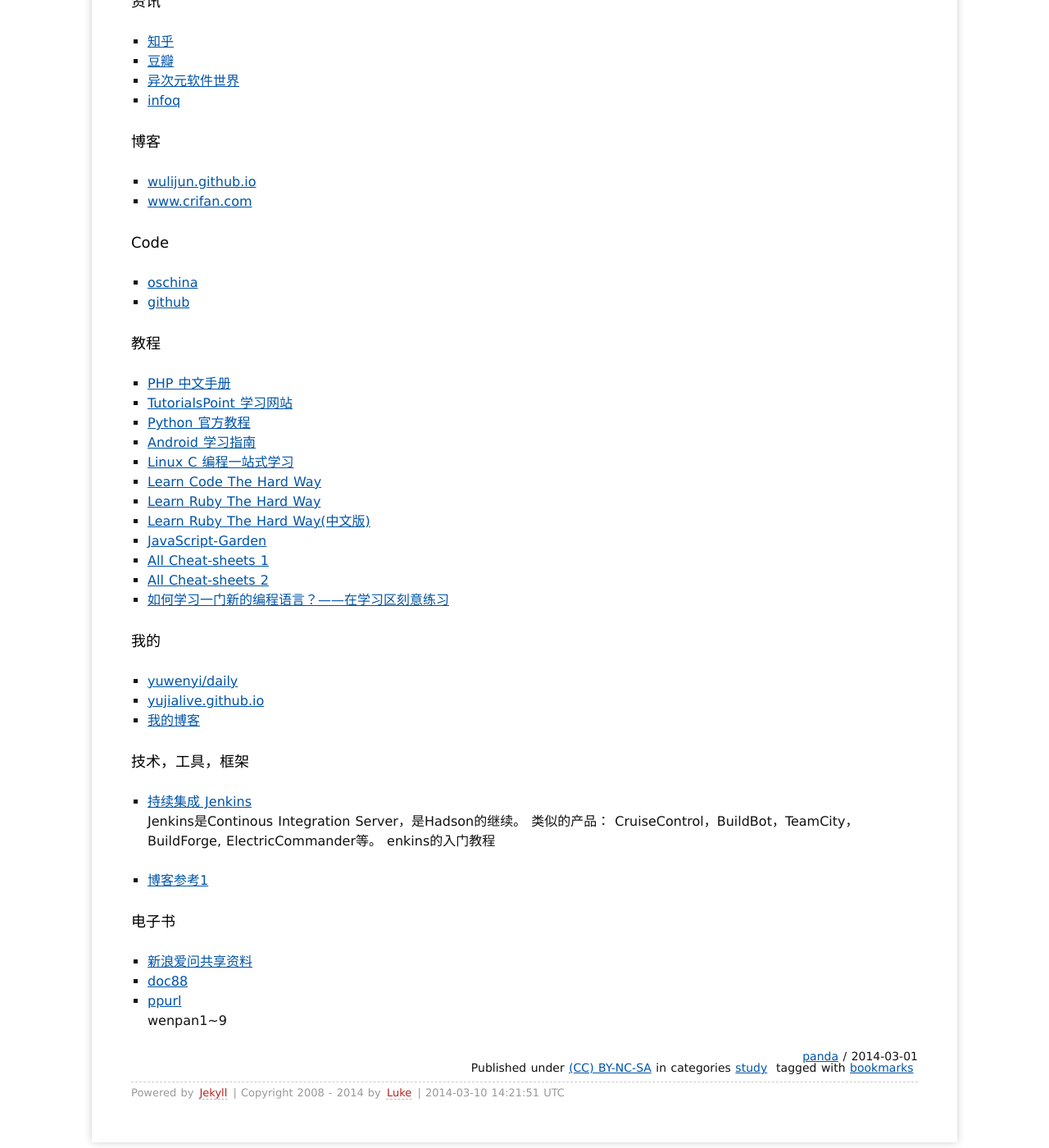
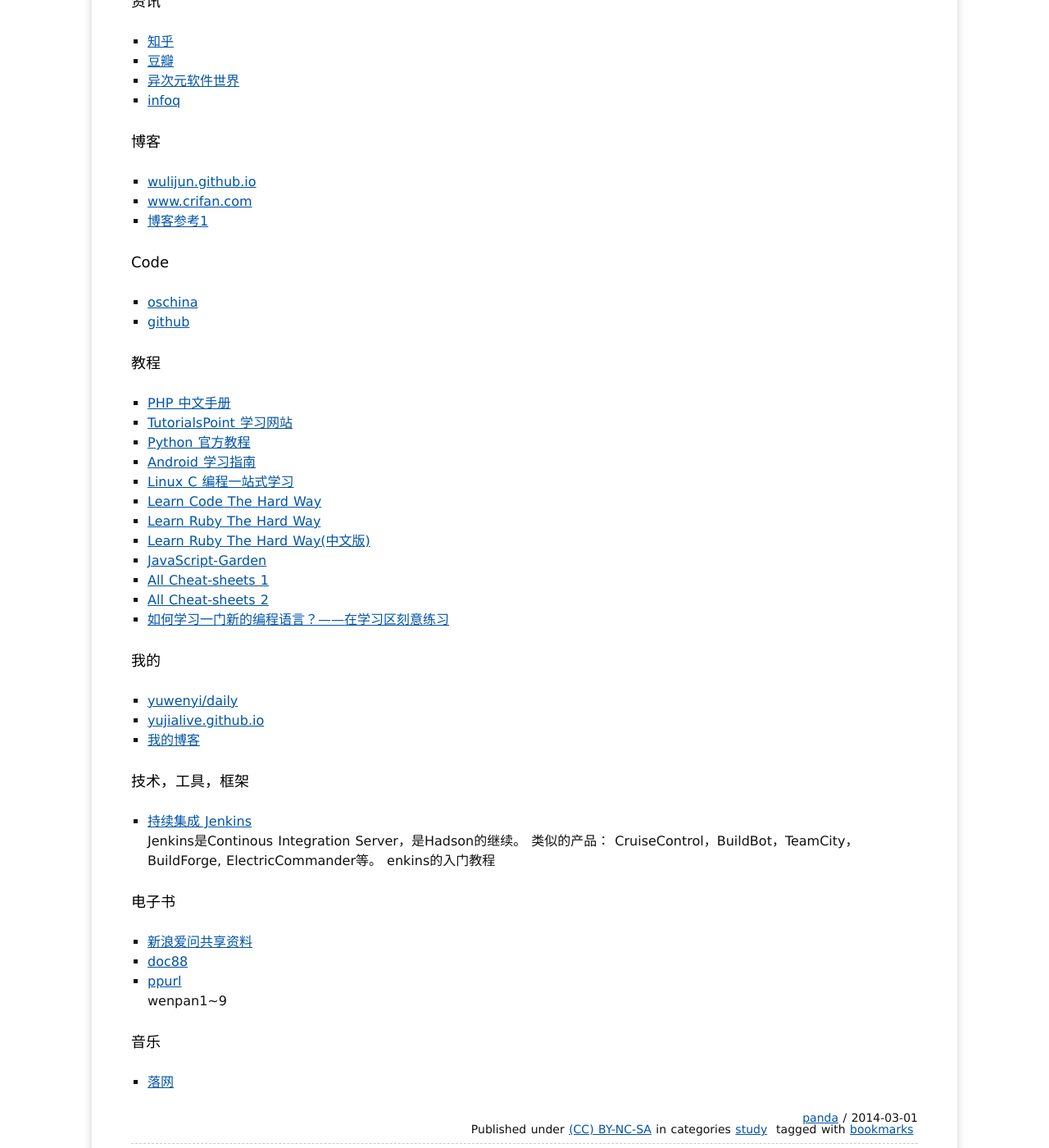
Before and after one commit to yujialive/yujialive.github.io, a Jekyll site: the page built from _posts/2014/2014-03-01-bookmarks.md, in a window 1280 px wide and 1400 px high, scrolled down 373 px. Shown: the whole window at 82% size. Built offline with Jekyll 4.4.1, drawn with Linux system fonts in a browser that asks for light colours; Markdown is read by kramdown in place of the engine named in the settings; comment, search, counter and statistics services are not loaded.

Commit message:
daily updates

```diff
--- a/_posts/2014/2014-03-01-bookmarks.md
+++ b/_posts/2014/2014-03-01-bookmarks.md
@@ -46,10 +47,12 @@
 > Jenkins是Continous Integration Server，是Hadson的继续。
 类似的产品： CruiseControl，BuildBot，TeamCity，BuildForge, ElectricCommander等。
 enkins的入门教程
-- [博客参考1](http://s.yanghao.org/)
 
 ### 电子书
 - [新浪爱问共享资料](http://ishare.iask.sina.com.cn/)
 - [doc88](http://www.doc88.com/p-30822712336.html)
 - [ppurl](http://ppurl.com)
 > wenpan1~9
+
+### 音乐
+- [落网](http://www.luoo.net/)
```
Also changed, not shown: other parts of _posts/2014/2014-03-01-bookmarks.md (+1 -0 lines).
